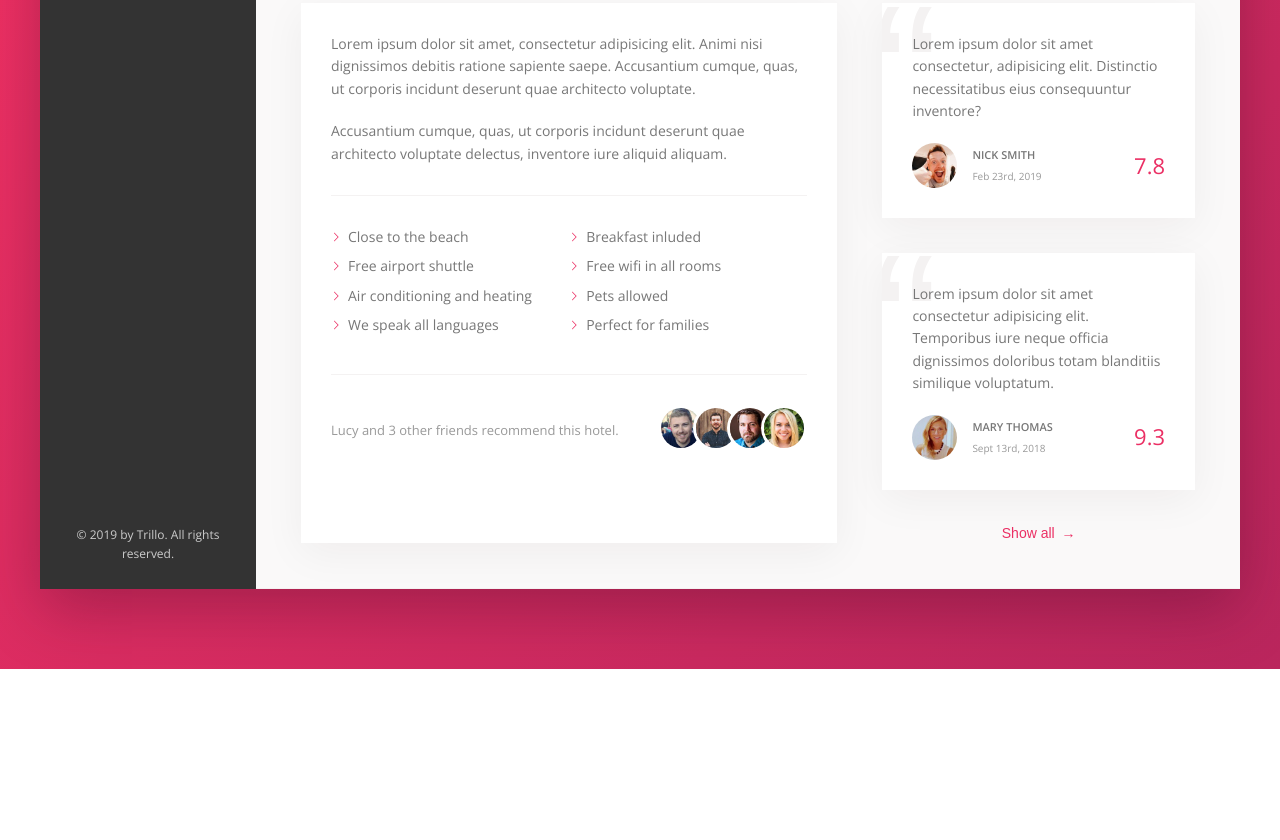
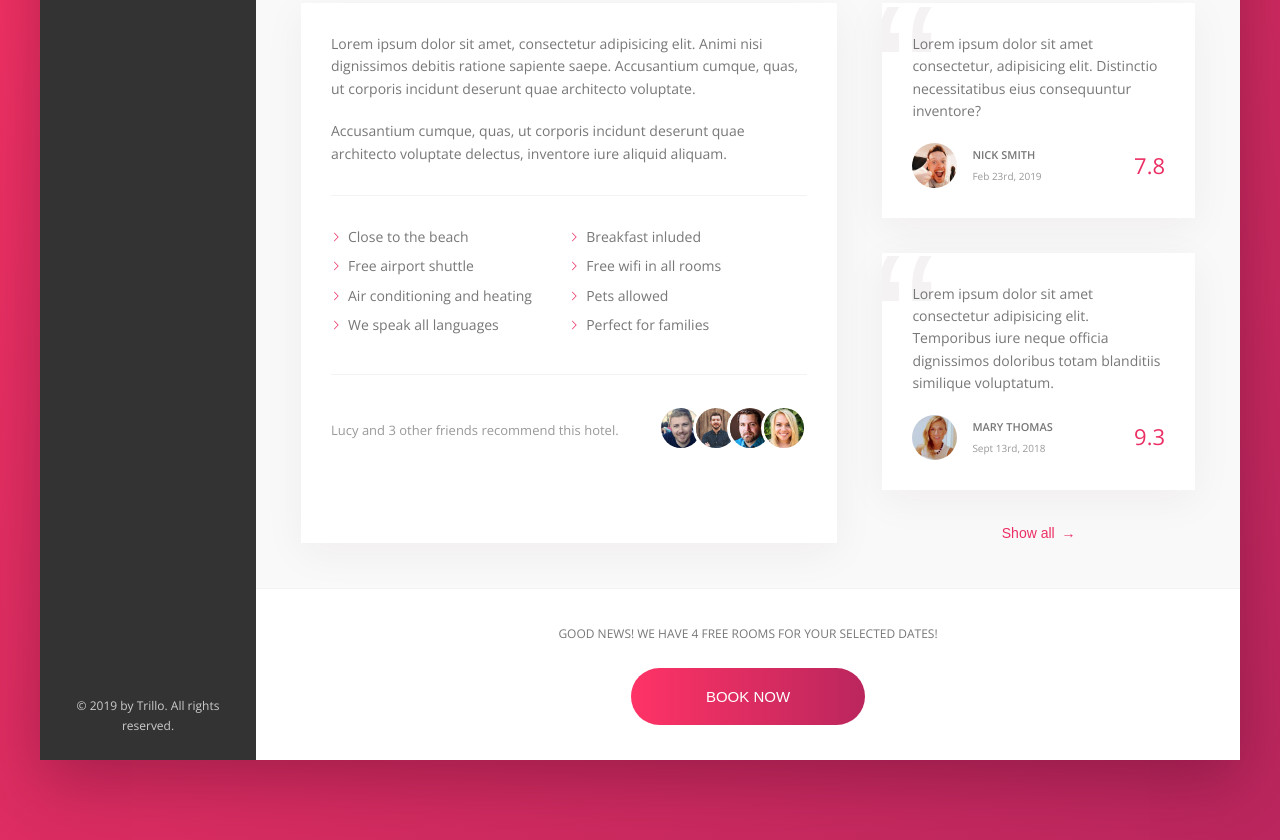
Before and after one commit to singersargent/trillo, a website: page app/index.html in a window 1280 px wide. Shown: the part 644-1484 px from the top of the page. Before the commit the page ends 1313 px from the top, so only its background shows below. Drawn offline with nearby package versions, Linux system fonts and the light colour scheme.

Commit message:
Completed the CTA section.

```diff
--- a/app/index.html
+++ b/app/index.html
@@ -213,6 +213,18 @@
 
                         <button class="btn-inline">Show all <span>&rarr;</span></button>
                     </div>
+
+
+                </div>
+
+                <div class="cta">
+                    <h2 class="cta__book-now">
+                        Good news! We have 4 free rooms for your selected dates!
+                    </h2>
+                    <button class="btn">
+                        <span class="btn__visible">Book now</span>
+                        <span class="btn__invisible">Only 4 rooms left</span>
+                    </button>
                 </div>
             </main>
         </div>
--- a/app/sass/_components.scss
+++ b/app/sass/_components.scss
@@ -106,10 +106,6 @@
       display: flex;
       justify-content: center;
       align-items: center;
-   }
-
-   &__user {
-
    }
 
    &__user-photo {
@@ -446,3 +442,66 @@
       z-index: 1;
    }
 }
+
+
+//////////////////////////////////////////////////////
+// CTA
+.cta {
+   padding: 3.5rem 0;
+   text-align: center;
+
+   &__book-now {
+      text-transform: uppercase;
+      font-size: 1.2rem;
+      font-weight: 300;
+      margin-bottom: 2.5rem;
+   }
+}
+
+.btn {
+   background-image: linear-gradient(to right, var(--color-primary-light), var(--color-primary-dark));
+   border-radius: 100px;
+   border: none;
+   color: #fff;
+   font-size: 1.5rem;
+   font-weight: 300;
+   overflow: hidden;
+   position: relative;
+   text-transform: uppercase;
+   cursor: pointer;
+
+   & > * {
+      height: 100%;
+      display: inline-block;
+      width: 100%;
+      transition: all .2s;
+   }
+
+   &__visible {
+      padding: 2rem 7.5rem;
+   }
+
+   &__invisible {
+      left: 0;
+      padding: 2rem 0;
+      position: absolute;
+      top: -100%;
+   }
+
+   &:hover {
+      background-image: linear-gradient(to left, var(--color-primary-light), var(--color-primary-dark));
+   }
+
+   &:hover &__visible {
+      transform: translateY(100%);
+   }
+
+   &:hover &__invisible {
+      top: 0;
+   }
+
+   &:focus {
+      outline: none;
+      animation: pulsate 1s infinite;
+   }
+}
```
Also changed, not shown: app/css/style.css.
